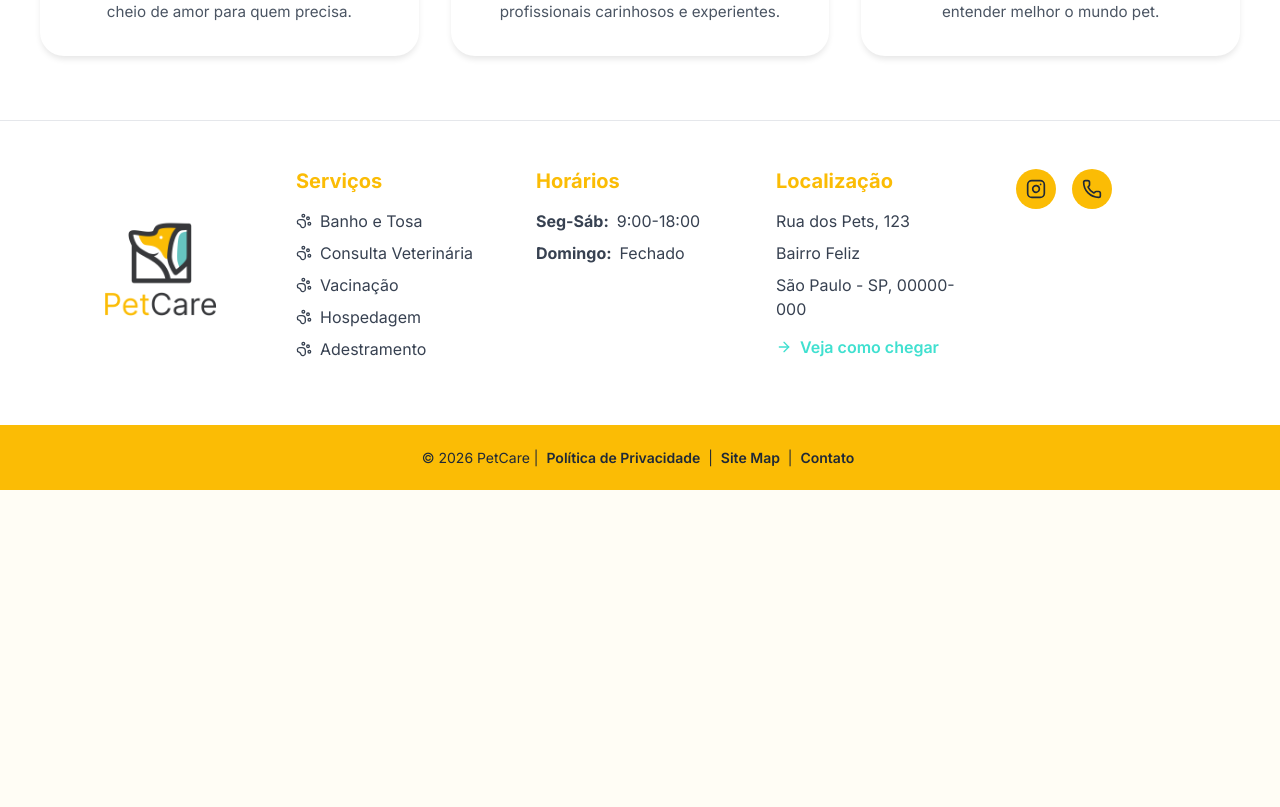
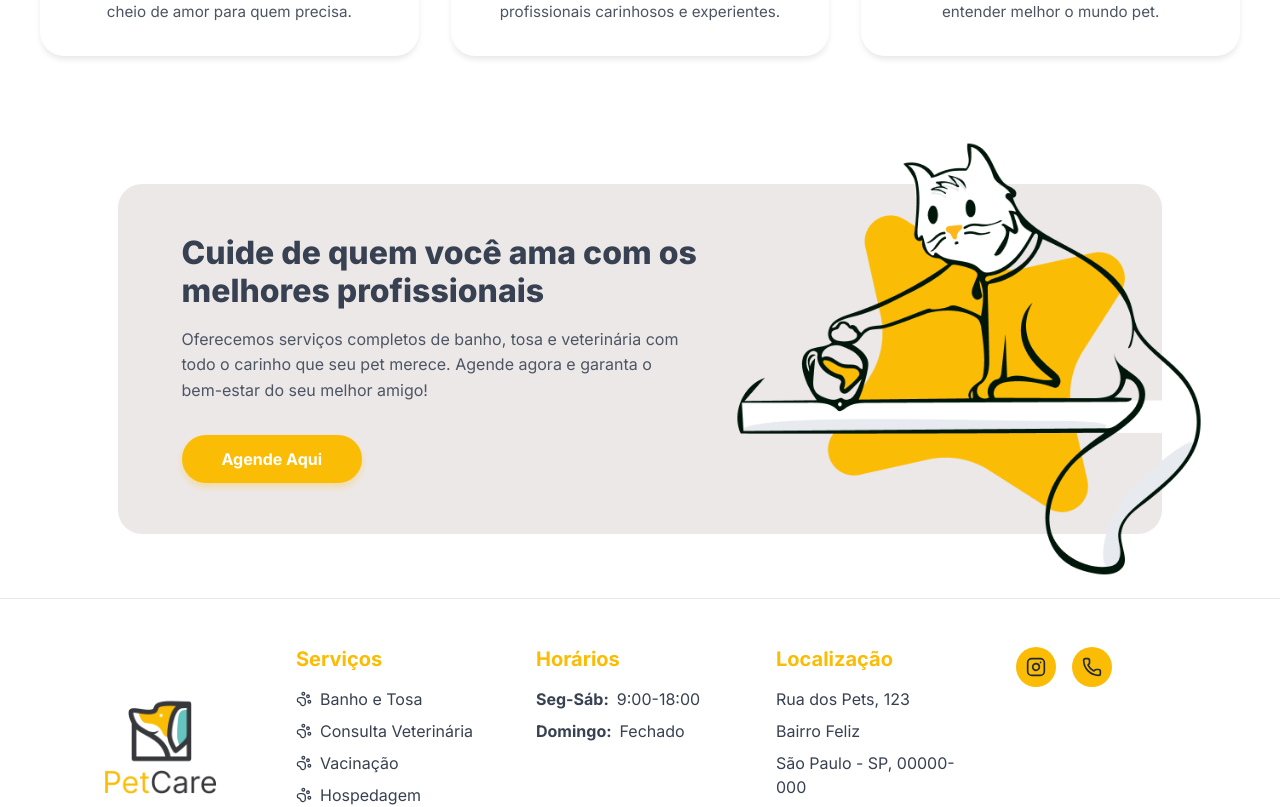
Before and after one commit to FilipiWanderley/PetCare, a Next.js app: page / in a window 1280 px wide. Shown: the part 1406-2213 px from the top of the page. Before the commit the page ends 1896 px from the top, so only its background shows below. Built offline with nearby package versions, Linux system fonts and the light colour scheme.

Commit message:
feat: Add new PromoSection with specific design and illustration

```diff
--- a/src/app/page.tsx
+++ b/src/app/page.tsx
@@ -1,6 +1,7 @@
 import Image from 'next/image';
 import styles from './page.module.css';
 import { ServicesSection } from '@/components/sections/ServicesSection';
+import { PromoSection } from '@/components/sections/PromoSection';
 
 export default function Home() {
   return (
@@ -39,6 +40,7 @@ export default function Home() {
       </section>
 
       <ServicesSection />
+      <PromoSection />
     </main>
   );
 }
--- /dev/null
+++ b/src/components/sections/PromoSection.module.css
@@ -0,0 +1,129 @@
+.section {
+  padding: 4rem 1rem;
+  background-color: #ffffff;
+}
+
+.container {
+  max-width: var(--container-width);
+  margin: 0 auto;
+}
+
+.card {
+  background-color: #EDE8E8; /* Exact color requested */
+  border-radius: var(--radius-lg);
+  display: flex;
+  flex-direction: column-reverse;
+  overflow: visible; /* Allow image to overflow */
+  position: relative;
+  min-height: 300px;
+}
+
+.content {
+  flex: 1;
+  padding: 2rem 1.5rem;
+  display: flex;
+  flex-direction: column;
+  justify-content: center;
+  align-items: flex-start;
+  z-index: 2;
+}
+
+.title {
+  font-size: 1.5rem;
+  font-weight: 800;
+  color: var(--text-primary);
+  margin-bottom: 1rem;
+  line-height: 1.2;
+}
+
+.description {
+  color: var(--text-secondary);
+  font-size: 1rem;
+  line-height: 1.6;
+  margin-bottom: 2rem;
+  max-width: 500px;
+}
+
+.ctaButton {
+  display: inline-flex;
+  align-items: center;
+  justify-content: center;
+  background-color: var(--primary);
+  color: #fff;
+  padding: 0.875rem 2.5rem;
+  border-radius: 50px;
+  font-weight: 700;
+  font-size: 1rem;
+  text-decoration: none;
+  transition: all 0.2s ease;
+  box-shadow: 0 4px 6px rgba(251, 188, 5, 0.3);
+}
+
+.ctaButton:hover {
+  transform: translateY(-2px);
+  filter: brightness(1.05);
+  box-shadow: 0 6px 8px rgba(251, 188, 5, 0.4);
+}
+
+.imageWrapper {
+  flex: 1;
+  display: flex;
+  justify-content: center;
+  align-items: center;
+  position: relative;
+  min-height: 250px;
+}
+
+.image {
+  width: 100%;
+  max-width: 300px;
+  height: auto;
+  object-fit: contain;
+  /* Visual adjustment to match the reference where image pops out */
+  margin-top: -2rem;
+  margin-bottom: -2rem;
+  z-index: 10;
+}
+
+@media (min-width: 768px) {
+  .card {
+    flex-direction: row;
+    padding: 0;
+    min-height: 320px;
+  }
+
+  .content {
+    padding: 3rem 4rem;
+    flex: 1.2;
+  }
+
+  .title {
+    font-size: 2rem;
+  }
+
+  .imageWrapper {
+    flex: 0.8;
+    justify-content: flex-end;
+    padding-right: 2rem;
+  }
+
+  .image {
+    max-width: 380px;
+    position: absolute;
+    right: -20px;
+    top: 50%;
+    transform: translateY(-50%) scale(1.2); /* Make it pop out more */
+    margin: 0;
+  }
+}
+
+@media (min-width: 1024px) {
+  .card {
+    min-height: 350px;
+  }
+
+  .image {
+    max-width: 450px;
+    right: 0;
+  }
+}
--- /dev/null
+++ b/src/components/sections/PromoSection.tsx
@@ -0,0 +1,35 @@
+import Image from 'next/image';
+import styles from './PromoSection.module.css';
+
+export function PromoSection() {
+  return (
+    <section className={styles.section}>
+      <div className={styles.container}>
+        <div className={styles.card}>
+          <div className={styles.content}>
+            <h2 className={styles.title}>
+              Cuide de quem você ama com os melhores profissionais
+            </h2>
+            <p className={styles.description}>
+              Oferecemos serviços completos de banho, tosa e veterinária com todo o carinho que seu pet merece. Agende agora e garanta o bem-estar do seu melhor amigo!
+            </p>
+            <a href="#agendar" className={styles.ctaButton}>
+              Agende Aqui
+            </a>
+          </div>
+
+          <div className={styles.imageWrapper}>
+            <Image
+              src="/assets/logo/ilustra.png"
+              alt="Gato sendo servido"
+              width={400}
+              height={300}
+              className={styles.image}
+              priority
+            />
+          </div>
+        </div>
+      </div>
+    </section>
+  );
+}
```
Also changed, not shown: public/assets/logo/ilustra.png (added).
